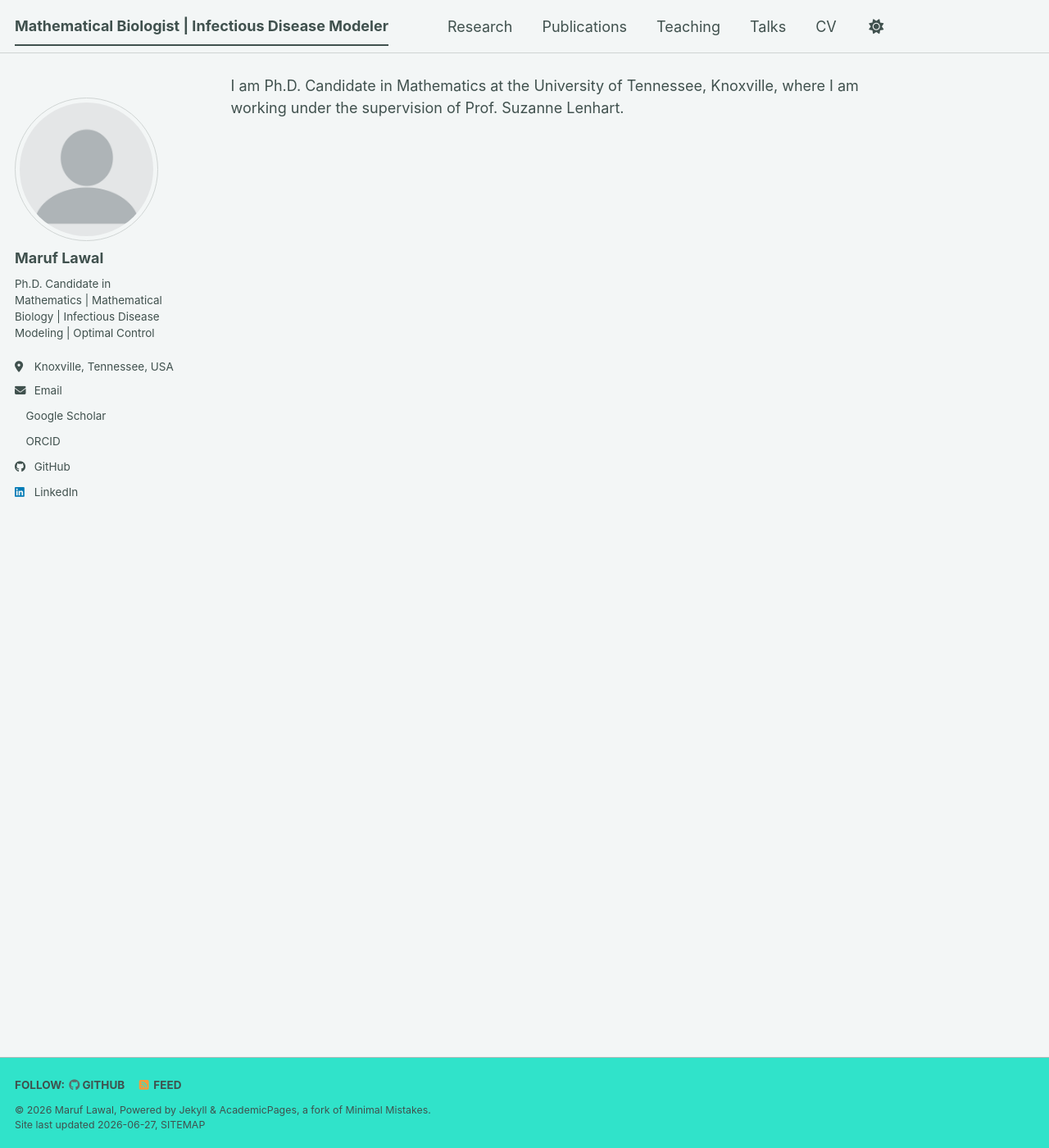
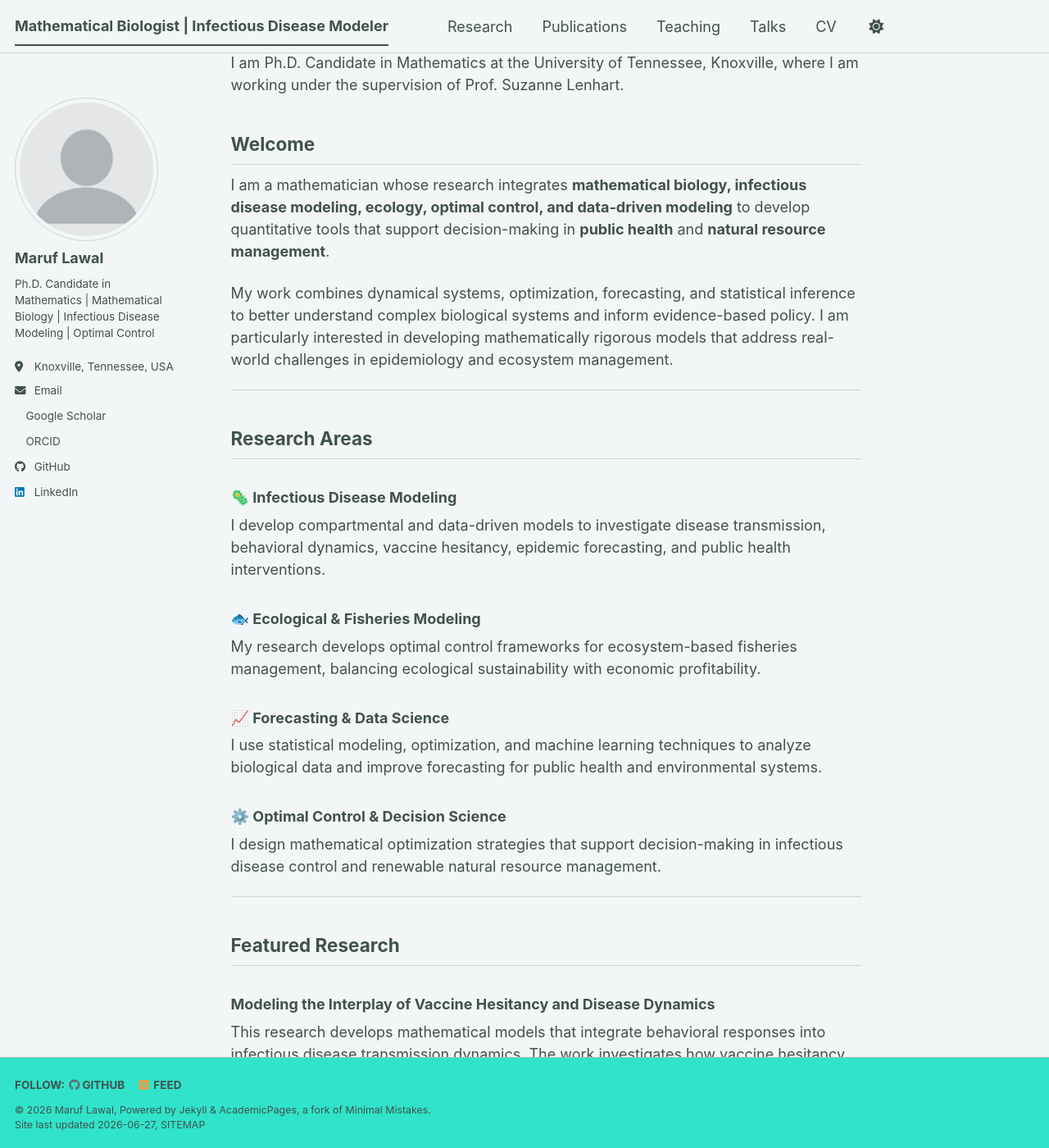
Before and after one commit to maruf-lawal/maruf-lawal.github.io, a Jekyll site: the page built from _pages/about.md, in a window 1280 px wide and 1400 px high, scrolled down 288 px. Shown: the whole window at 82% size. Built offline with Jekyll 4.4.1, drawn with Linux system fonts in a browser that asks for light colours; a style sheet for code colours, icons or effects is not loaded; some of the changed text lies outside the part shown.

Commit message:
Update about.md

```diff
--- a/_pages/about.md
+++ b/_pages/about.md
@@ -1,6 +1,6 @@
 ---
 permalink: /
-title: "About Me"
+title: "" # "About Me"
 author_profile: true
 redirect_from:
   - /about/
@@ -13,3 +13,65 @@ I am a mathematician working at the intersection of mathematical biology, infect
 My research develops quantitative models for understanding biological and ecological systems, with applications to public health and natural resource management. My recent work includes modeling COVID-19 dynamics with vaccine hesitancy and developing an optimal control framework for sustainable multi-species harvesting in the southern Black Sea.
 
 I am Ph.D. Candidate in Mathematics at the University of Tennessee, Knoxville, where I am working under the supervision of Prof. Suzanne Lenhart.
+
+
+
+
+## Welcome
+
+I am a mathematician whose research integrates **mathematical biology, infectious disease modeling, ecology, optimal control, and data-driven modeling** to develop quantitative tools that support decision-making in **public health** and **natural resource management**.
+
+My work combines dynamical systems, optimization, forecasting, and statistical inference to better understand complex biological systems and inform evidence-based policy. I am particularly interested in developing mathematically rigorous models that address real-world challenges in epidemiology and ecosystem management.
+
+---
+
+## Research Areas
+
+### 🦠 Infectious Disease Modeling
+
+I develop compartmental and data-driven models to investigate disease transmission, behavioral dynamics, vaccine hesitancy, epidemic forecasting, and public health interventions.
+
+### 🐟 Ecological & Fisheries Modeling
+
+My research develops optimal control frameworks for ecosystem-based fisheries management, balancing ecological sustainability with economic profitability.
+
+### 📈 Forecasting & Data Science
+
+I use statistical modeling, optimization, and machine learning techniques to analyze biological data and improve forecasting for public health and environmental systems.
+
+### ⚙️ Optimal Control & Decision Science
+
+I design mathematical optimization strategies that support decision-making in infectious disease control and renewable natural resource management.
+
+---
+
+## Featured Research
+
+### Modeling the Interplay of Vaccine Hesitancy and Disease Dynamics
+
+This research develops mathematical models that integrate behavioral responses into infectious disease transmission dynamics. The work investigates how vaccine hesitancy influences epidemic trajectories and evaluates strategies for improving vaccination uptake.
+
+---
+
+### Optimal Sustainable Management of Multi-Species Harvesting
+
+My dissertation develops an ecosystem-based optimal control framework for sustainable harvesting in the southern Black Sea, integrating ecological interactions with economic objectives.
+
+---
+
+### Data-Driven Modeling and Forecasting
+
+I am interested in combining mechanistic mathematical models with statistical and machine learning approaches to improve forecasting and decision support for biological systems.
+
+---
+
+## Recent Highlights
+
+- Winner — **Modeling the Invisible Workshop Forecasting Challenge (2026)**
+- Ph.D. in Mathematics, University of Tennessee, Knoxville
+- Research spanning infectious disease modeling, ecology, and optimal control
+- Publications in mathematical biology and public health
+
+---
+
+Thank you for visiting my website. Please explore the **Research**, **Publications**, **Teaching**, and **CV** pages to learn more about my work.
```
